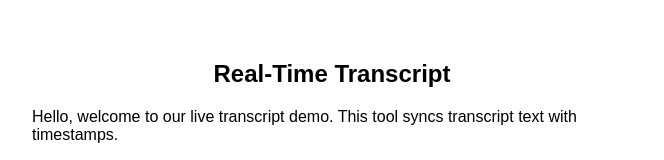
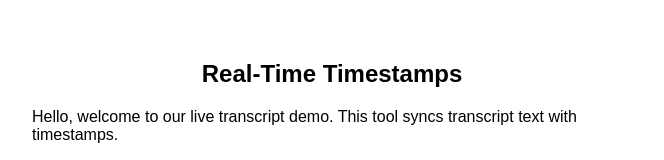
Before and after one commit to cobra2005/Real-Time_timestamps, a plain HTML site: page index.html in a window 1280 px wide. Shown: the top 160 px of the page, without its empty margins (308-972 px from the left). Drawn offline with Linux system fonts and the light colour scheme.

Commit message:
fixed title

```diff
--- a/index.html
+++ b/index.html
@@ -4,7 +4,7 @@
 <head>
     <meta charset="UTF-8">
     <meta name="viewport" content="width=device-width, initial-scale=1.0">
-    <title>Real-Time Transcript</title>
+    <title>Real-Time Timestamps</title>
     <style>
         body {
             font-family: Arial, sans-serif;
@@ -50,7 +50,7 @@
 </head>
 
 <body>
-    <h2>Real-Time Transcript</h2>
+    <h2>Real-Time Timestamps</h2>
     <div class="transcript" id="transcript"></div>
     <div class="controls">
         <button onclick="togglePlayback()">Play/Pause</button>
```
